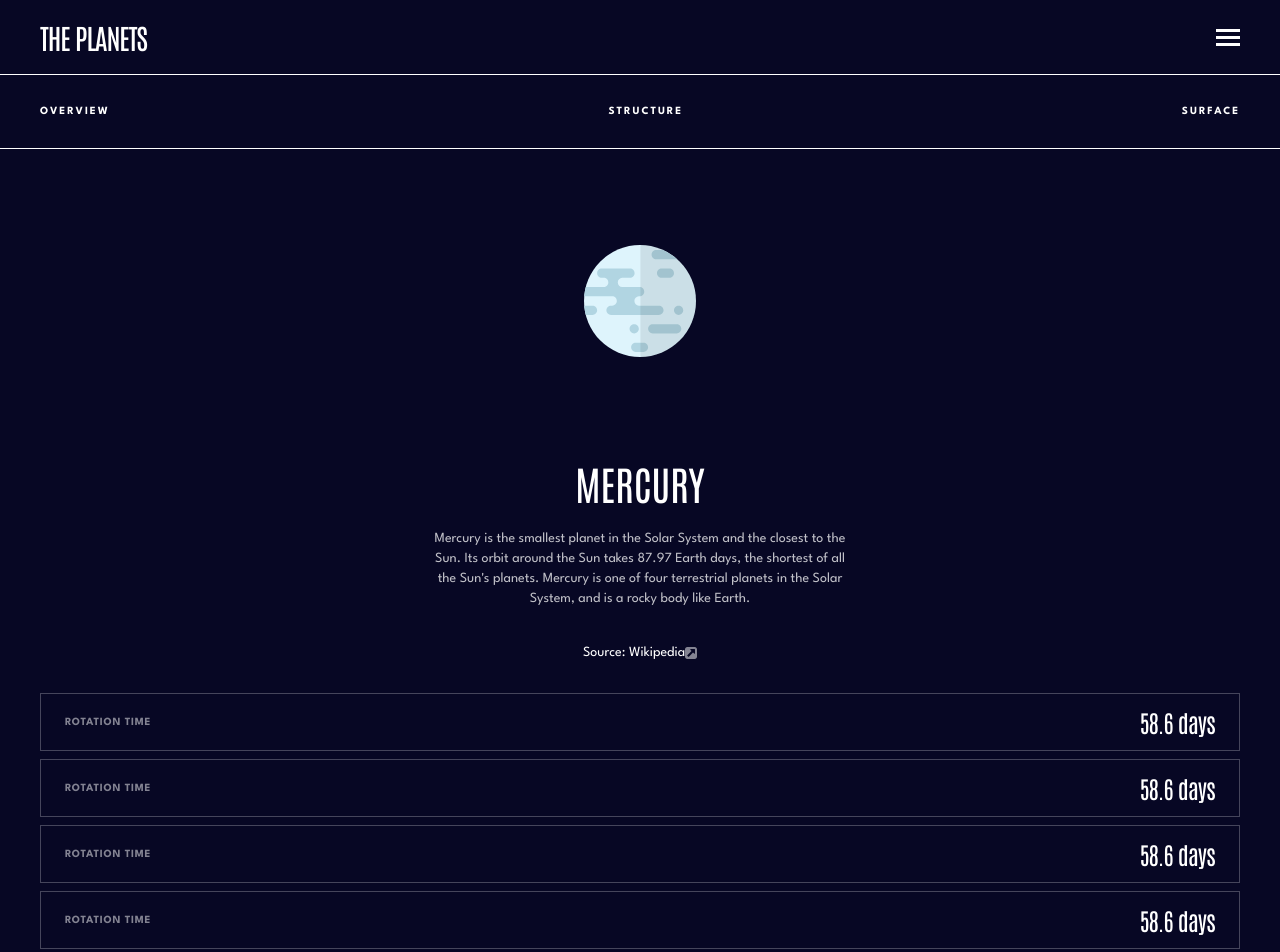
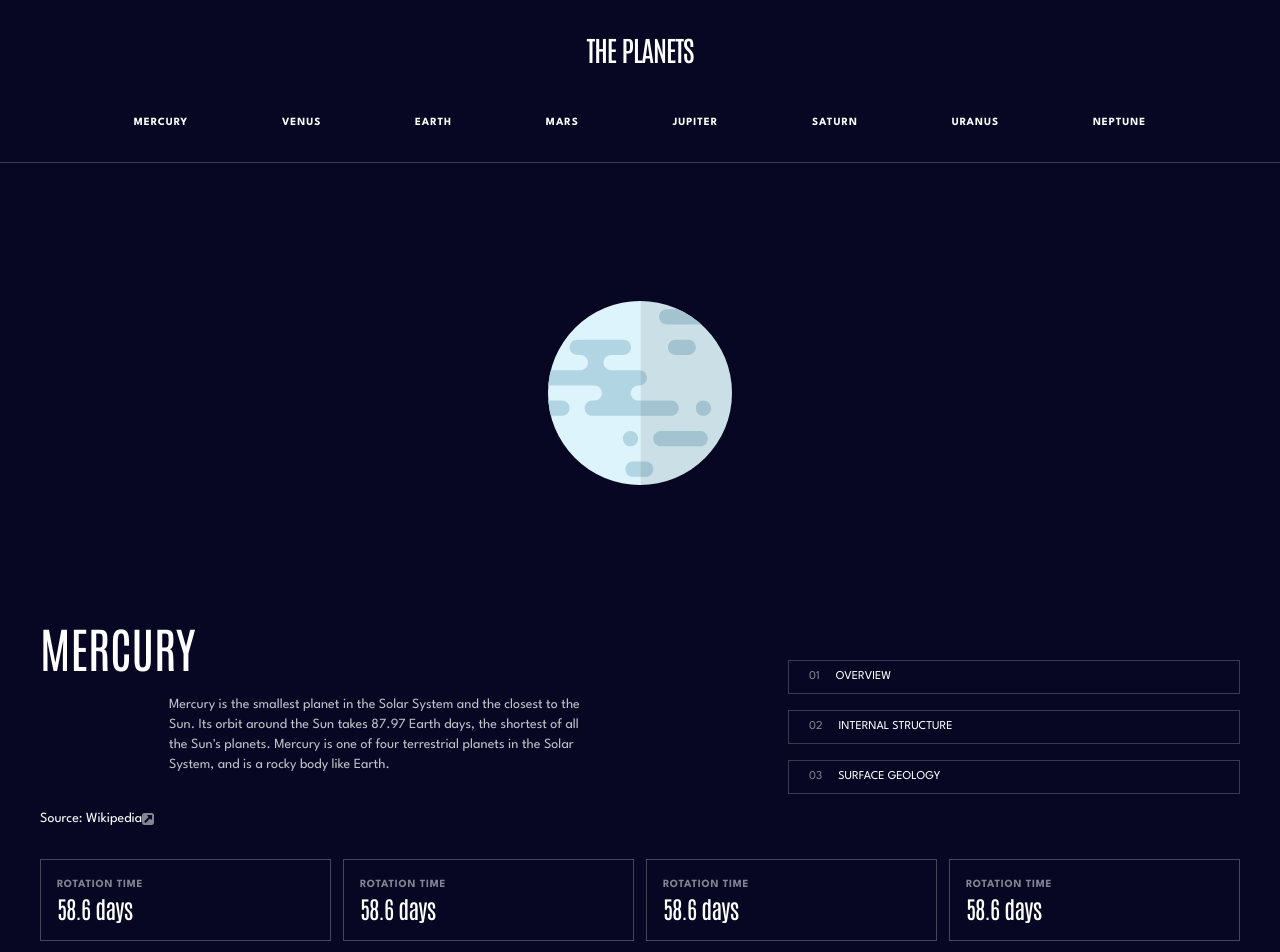
Before and after one commit to David-Henery4/Planets-Data, a React (Vite) app: page / in a window 1280 px wide. Shown: the top 952 px of the page. Built offline with nearby package versions, Linux system fonts and the light colour scheme.

Commit message:
tablet-layout

```diff
--- a/index.html
+++ b/index.html
@@ -20,7 +20,7 @@
     <!---->
     <link rel="icon" type="image/svg+xml" href="/vite.svg" />
     <meta name="viewport" content="width=device-width, initial-scale=1.0" />
-    <title>Vite + React</title>
+    <title>Planet Facts</title>
   </head>
   <body>
     <div id="root"></div>
--- a/src/App.jsx
+++ b/src/App.jsx
@@ -4,6 +4,7 @@ import {
   PlanetContainer,
   TitleAndDesc,
   Stats,
+  Options,
 } from "./components";
 
 function App() {
@@ -17,10 +18,11 @@ function App() {
           <MobileOptions />
         </section>
 
-        <section className="w-full px-6 pb-12 smMob:px-10 smMob:pb-10">
+        <section className="w-full px-6 pb-12 smMob:px-10 smMob:pb-10 smTab:grid smTab:grid-cols-tabGrid">
           <PlanetContainer />
           <TitleAndDesc/>
           <Stats/>
+          <Options/>
         </section>
       </main>
     </div>
--- a/src/components/MobileOptions.jsx
+++ b/src/components/MobileOptions.jsx
@@ -2,7 +2,7 @@
 
 const MobileOptions = () => {
   return (
-    <div className="w-full h-full px-6 py-5 border-y border-white text-9 font-bold flex justify-between items-center smMob:px-10 smMob:py-7 smMob:text-11">
+    <div className="w-full h-full px-6 py-5 border-y border-white/20 text-9 font-bold flex justify-between items-center smMob:px-10 smMob:py-7 smMob:text-11 smTab:hidden">
       <button className="h-full tracking-[1.93px]">OVERVIEW</button>
       <button className="tracking-[1.93px]">STRUCTURE</button>
       <button className="tracking-[1.93px]">SURFACE</button>
--- a/src/components/Navbar.jsx
+++ b/src/components/Navbar.jsx
@@ -1,12 +1,14 @@
 import {HamburgerIcon} from "../assets";
+import Planets from "./Planets";
 
 const Navbar = () => {
   return (
-    <nav className="px-6 py-4 flex justify-between items-center smMob:px-10">
+    <nav className="px-6 py-4 flex justify-between items-center smMob:px-10 smTab:flex-col smTab:gap-10 smTab:py-7 smTab:border-b smTab:border-white/20">
       <h2 className="font-antonio text-28 font-medium -tracking-[1.05px]">
         THE PLANETS
       </h2>
-      <HamburgerIcon/>
+      <HamburgerIcon className="smTab:hidden"/>
+      <Planets/>
     </nav>
   );
 }
--- /dev/null
+++ b/src/components/Options.jsx
@@ -0,0 +1,21 @@
+
+const Options = () => {
+  return (
+    <div className="hidden w-full text-left smTab:grid smTab:gap-4 smTab:col-start-5 smTab:col-end-7 smTab:self-center">
+      <button className="w-full text-xs px-5 py-2 inline-flex justify-start items-center gap-4 border border-white/20">
+        <span className="text-white/50">01</span>
+        OVERVIEW
+      </button>
+      <button className="w-full text-xs px-5 py-2 gap-4 border border-white/20 inline-flex justify-start items-center">
+        <span className="text-white/50">02</span>
+        INTERNAL STRUCTURE
+      </button>
+      <button className="w-full text-xs px-5 py-2 gap-4 border border-white/20 inline-flex justify-start items-center">
+        <span className="text-white/50">03</span>
+        SURFACE GEOLOGY
+      </button>
+    </div>
+  );
+}
+
+export default Options
--- a/src/components/PlanetContainer.jsx
+++ b/src/components/PlanetContainer.jsx
@@ -2,9 +2,9 @@ import {PlanetMercury} from "../assets"
 
 const PlanetContainer = () => {
   return (
-    <div className="w-full h-[304px] grid place-items-center">
-      <div className="w-28 h-28">
-        <PlanetMercury className="h-full w-full"/>
+    <div className="w-full h-[304px] grid place-items-center smTab:h-[460px] smTab:col-start-1 smTab:col-end-7">
+      <div className="w-28 h-28 smTab:w-[184px] smTab:h-[184px]">
+        <PlanetMercury className="h-full w-full" />
       </div>
     </div>
   );
--- /dev/null
+++ b/src/components/Planets.jsx
@@ -0,0 +1,19 @@
+import PlanetData from "../../data.json";
+
+const Planets = () => {
+  return (
+    <ul className="hidden w-full smTab:flex justify-evenly items-center">
+      {PlanetData.map((planet,i) => {
+        return (
+          <li key={i} className="text-11 font-bold leading-6 tracking-[1px] uppercase">
+            <a href="#">
+              {planet.name}
+            </a>
+          </li>
+        );
+      })}
+    </ul>
+  )
+}
+
+export default Planets
--- a/src/components/Stats.jsx
+++ b/src/components/Stats.jsx
@@ -2,24 +2,24 @@
 
 const Stats = () => {
   return (
-    <div className="w-full mt-7 flex flex-col justify-center items-center gap-2">
+    <div className="w-full mt-7 flex flex-col justify-center items-center gap-2 smTab:row-start-3 smTab:row-end-4 smTab:col-start-1 smTab:col-end-7 smTab:flex-row smTab:justify-between tab:gap-3">
       {/**/}
-      <div className="w-full px-6 py-3 flex justify-between items-center border border-white/25">
+      <div className="w-full px-6 py-3 flex justify-between items-center border border-white/25 smTab:flex-col smTab:p-4 smTab:items-start">
         <h3 className="text-8 font-bold text-white/50 leading-4 tracking-[0.73px] smMob:text-11">ROTATION TIME</h3>
         <p className="text-xl font-normal font-antonio -tracking-[0.75px] smMob:text-2xl">58.6 days</p>
       </div>
       {/**/}
-      <div className="w-full px-6 py-3 flex justify-between items-center border border-white/25">
+      <div className="w-full px-6 py-3 flex justify-between items-center border border-white/25 smTab:flex-col smTab:p-4 smTab:items-start">
         <h3 className="text-8 font-bold text-white/50 leading-4 tracking-[0.73px] smMob:text-11">ROTATION TIME</h3>
         <p className="text-xl font-normal font-antonio -tracking-[0.75px] smMob:text-2xl">58.6 days</p>
       </div>
       {/**/}
-      <div className="w-full px-6 py-3 flex justify-between items-center border border-white/25">
+      <div className="w-full px-6 py-3 flex justify-between items-center border border-white/25 smTab:flex-col smTab:p-4 smTab:items-start">
         <h3 className="text-8 font-bold text-white/50 leading-4 tracking-[0.73px] smMob:text-11">ROTATION TIME</h3>
         <p className="text-xl font-normal font-antonio -tracking-[0.75px] smMob:text-2xl">58.6 days</p>
       </div>
       {/**/}
-      <div className="w-full px-6 py-3 flex justify-between items-center border border-white/25">
+      <div className="w-full px-6 py-3 flex justify-between items-center border border-white/25 smTab:flex-col smTab:p-4 smTab:items-start">
         <h3 className="text-8 font-bold text-white/50 leading-4 tracking-[0.73px] smMob:text-11">ROTATION TIME</h3>
         <p className="text-xl font-normal font-antonio -tracking-[0.75px] smMob:text-2xl">58.6 days</p>
       </div>
--- a/src/components/TitleAndDesc.jsx
+++ b/src/components/TitleAndDesc.jsx
@@ -2,8 +2,8 @@ import {LinkSourceIcon} from "../assets"
 
 const TitleAndDesc = () => {
   return (
-    <div className="w-full text-center grid gap-4">
-      <h1 className="text-40 font-antonio font-normal">MERCURY</h1>
+    <div className="w-full text-center grid gap-4 smMob:gap-6 smTab:col-start-1 smTab:col-end-4 smTab:row-start-2 smTab:row-end-3 smTab:text-left">
+      <h1 className="text-40 font-antonio font-normal smMob:text-5xl">MERCURY</h1>
       <div className="grid gap-8">
         <p className="text-white/75 text-xs leading-[22px] font-normal mx-auto max-w-[420px] smMob:text-sm">
           Mercury is the smallest planet in the Solar System and the closest to
--- a/src/components/index.js
+++ b/src/components/index.js
@@ -3,6 +3,7 @@ import MobileOptions from "./MobileOptions";
 import PlanetContainer from "./PlanetContainer";
 import TitleAndDesc from "./TitleAndDesc";
 import Stats from "./Stats";
+import Options from "./Options";
 
 export {
   Navbar,
@@ -10,4 +11,5 @@ export {
   PlanetContainer,
   TitleAndDesc,
   Stats,
+  Options,
 }
--- a/tailwind.config.js
+++ b/tailwind.config.js
@@ -3,7 +3,9 @@ export default {
   content: ["./index.html", "./src/**/*.{js,ts,jsx,tsx}"],
   theme: {
     screens: {
-      smMob: "28.75em", // 660px
+      smMob: "28.75em", // 460px
+      smTab: "42.18em", // 675px
+      tab: "48em", // 768px
     },
     colors: {
       white: "#ffffff",
@@ -31,6 +33,9 @@ export default {
         9: "9px",
         8: "8px",
       },
+      gridTemplateColumns: {
+        tabGrid: "1fr 1fr 1fr 70px 1fr 1fr",
+      },
     },
   },
   plugins: [],
```
